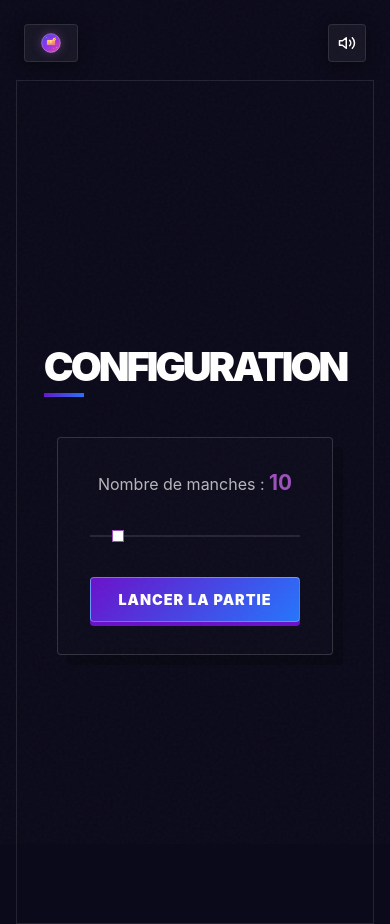
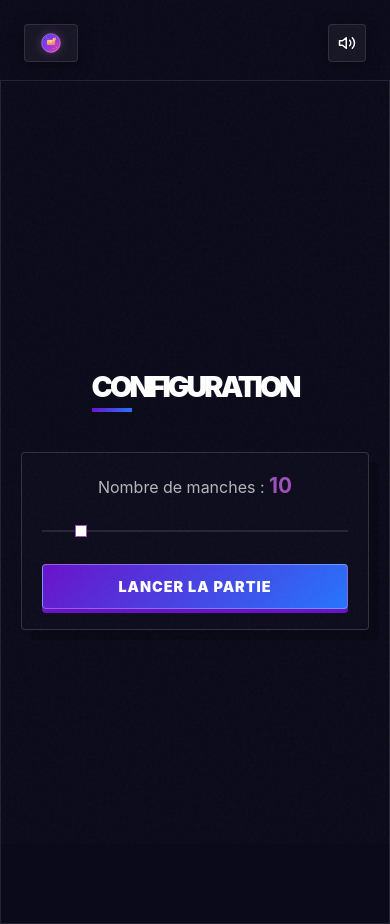
Before and after one commit to julianlebouc/SalaryGuessr, a React (Create React App) app in the folder frontend/: page /game in a window 390 px wide. Built offline with nearby package versions, Linux system fonts and the light colour scheme; no server answers.

Commit message:
Fixed mobile mode paddings and gaps to fit more content on screen and prevent overflows

```diff
--- a/frontend/src/index.css
+++ b/frontend/src/index.css
@@ -357,6 +357,12 @@ button {
   flex-direction: column;
 }
 
+@media (max-width: 640px) {
+  .tile-content {
+    padding: 1.25rem;
+  }
+}
+
 .tile:hover .tile-content {
   transform: scale(1.01);
   transition: var(--trans-smooth);
@@ -509,12 +515,12 @@ button {
 
 @media (max-width: 768px) {
   .page-wrapper {
-    padding: 5rem 1rem 0;
+    padding: 5rem 0 0;
   }
 }
 
 .gp-titleMain {
-  font-size: clamp(2.5rem, 6vw, 4.5rem);
+  font-size: clamp(1.8rem, 6vw, 4.5rem);
   font-weight: 950;
   letter-spacing: -3px;
   color: #fff;
--- a/frontend/src/styles/BattleRoyale.css
+++ b/frontend/src/styles/BattleRoyale.css
@@ -23,6 +23,13 @@
   gap: 1.5rem;
 }
 
+@media (max-width: 640px) {
+  .br-setup-form {
+    padding: 1.5rem;
+    gap: 1rem;
+  }
+}
+
 .br-tabs {
   display: flex;
   gap: 1px;
@@ -45,6 +52,14 @@
   letter-spacing: 1px;
   background: transparent;
   z-index: 1;
+}
+
+@media (max-width: 480px) {
+  .br-tabs button {
+    padding: 0.6rem 0.3rem;
+    font-size: 0.75rem;
+    letter-spacing: 0;
+  }
 }
 
 .br-tabs button.active {
--- a/frontend/src/styles/GamePage.css
+++ b/frontend/src/styles/GamePage.css
@@ -28,6 +28,13 @@
   border-radius: var(--ui-radius);
   border: 1px solid rgba(255, 255, 255, 0.15);
   box-shadow: 10px 10px 0px rgba(0, 0, 0, 0.2);
+}
+
+@media (max-width: 640px) {
+  .gp-config-box {
+    padding: 1.25rem;
+    gap: 1rem;
+  }
 }
 
 .gp-config-label {
@@ -272,6 +279,13 @@
   max-width: 100%;
 }
 
+@media (max-width: 640px) {
+  .gp-job-desc {
+    padding-right: 0;
+    font-size: 0.85rem;
+  }
+}
+
 .gp-job-desc::-webkit-scrollbar {
   width: 4px;
 }
--- a/frontend/src/styles/HomePage.css
+++ b/frontend/src/styles/HomePage.css
@@ -26,6 +26,12 @@
     align-items: flex-start;
     justify-content: center;
     padding: 2rem;
+  }
+}
+
+@media (max-width: 640px) {
+  .hp-hero {
+    padding: 1.25rem;
   }
 }
 
```
